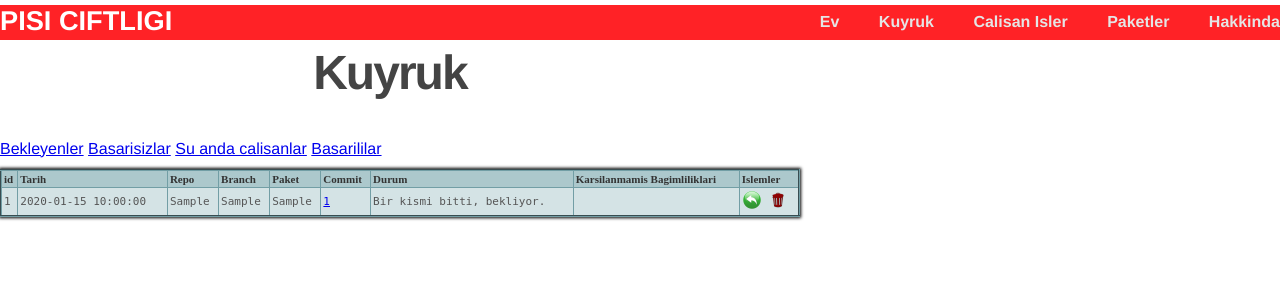
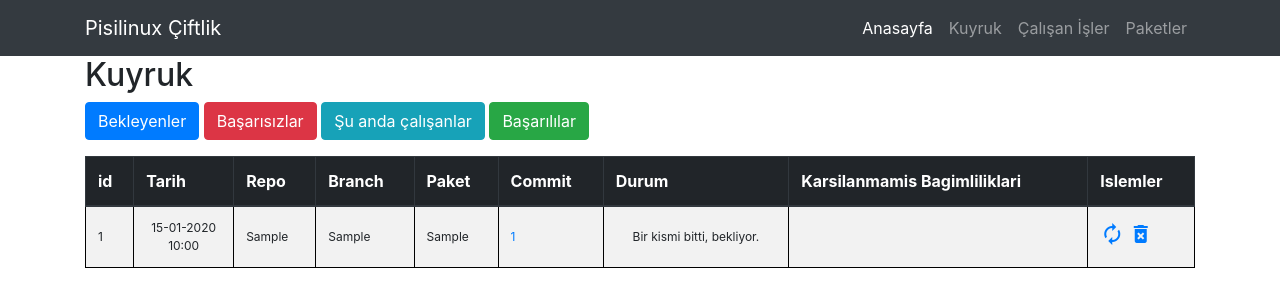
Before and after one commit to PisiLinuxNew/pisi-farm, a Flask app: page /queue in a window 1280 px wide. Shown: the top 307 px of the page. Run offline with Flask 2, Linux system fonts and the light colour scheme; tables that the repository leaves empty hold one stand-in row (values such as "Sample post"); parts of the project's set-up code (start-up, migrations or seed data) failed here and were passed over; some libraries are stand-ins or nearby versions.

Commit message:
farm görsel düzenlemeleri

```diff
--- /dev/null
+++ b/farm/static/css/my.css
@@ -0,0 +1,3 @@
+.queue_list{
+	font-size: 12px;
+}
--- a/farm/templates/layout.html
+++ b/farm/templates/layout.html
@@ -2,15 +2,70 @@
 <html>
   <head>
     <title>Pisi Dagitik Derleme Ciftligi</title>
-    <strong><link rel="stylesheet" href="{{ url_for('static', filename='css/main.css') }}"></strong>
+   <!--  <strong><link rel="stylesheet" href="https://ciftlik.pisilinux.org/static/css/main.css"></strong> -->
+   <link rel="stylesheet" href="https://ciftlik.pisilinux.org/static/css/my.css">
+      <!-- Bootstrap CSS -->
+    <link rel="stylesheet" href="https://maxcdn.bootstrapcdn.com/bootstrap/4.0.0/css/bootstrap.min.css" integrity="sha384-Gn5384xqQ1aoWXA+058RXPxPg6fy4IWvTNh0E263XmFcJlSAwiGgFAW/dAiS6JXm" crossorigin="anonymous">
+    <link href="https://fonts.googleapis.com/icon?family=Material+Icons" rel="stylesheet">
+  <!-- Optional JavaScript -->
+    <!-- jQuery first, then Popper.js, then Bootstrap JS -->
+    <script src="https://code.jquery.com/jquery-3.2.1.slim.min.js" integrity="sha384-KJ3o2DKtIkvYIK3UENzmM7KCkRr/rE9/Qpg6aAZGJwFDMVNA/GpGFF93hXpG5KkN" crossorigin="anonymous"></script>
+    <script src="https://cdnjs.cloudflare.com/ajax/libs/popper.js/1.12.9/umd/popper.min.js" integrity="sha384-ApNbgh9B+Y1QKtv3Rn7W3mgPxhU9K/ScQsAP7hUibX39j7fakFPskvXusvfa0b4Q" crossorigin="anonymous"></script>
+    <script src="https://maxcdn.bootstrapcdn.com/bootstrap/4.0.0/js/bootstrap.min.js" integrity="sha384-JZR6Spejh4U02d8jOt6vLEHfe/JQGiRRSQQxSfFWpi1MquVdAyjUar5+76PVCmYl" crossorigin="anonymous"></script>
+    <script>
+      $(function () {
+        $('[data-toggle="tooltip"]').tooltip()
+      });
+    </script>
+ <style>
+  .uyari{
+    color: red;
+    border:1px solid #ccc;
+    padding: 2px;
+    margin-bottom: 2px;
+    background: #fff;
+    padding-left: 5px;
+  }
+  .home_btn{
+    margin-top: 5px;
+  }
+  .table-bordered td{
+    border:1px solid #000 !important;
+  }
+</style>
   </head>
+
   <body>
+
+  	<nav class="navbar navbar-expand-lg navbar-dark bg-dark">
+  		<div class="container">
+		<a class="navbar-brand" href="#">Pisilinux Çiftlik</a>
+		<button class="navbar-toggler" type="button" data-toggle="collapse" data-target="#navbarSupportedContent" aria-controls="navbarSupportedContent" aria-expanded="false" aria-label="Toggle navigation">
+		<span class="navbar-toggler-icon"></span>
+		</button>
+
+		  <div class="collapse navbar-collapse" id="navbarSupportedContent">
+		  	<ul class="navbar-nav mr-auto">
+		  		<li></li>
+		  	</ul>
+		    <ul class="nav navbar-nav">
+		      <li class="nav-item active"><a class="nav-link" href="{{ url_for('home') }}">Anasayfa <span class="sr-only">(current)</span></a></li>
+		      <li class="nav-item"><a class="nav-link" href="{{ url_for('queue') }}">Kuyruk</a></li>
+		      <li class="nav-item"><a class="nav-link" href="queue/running">Çalışan İşler</a></li>
+		      <li class="nav-item"><a class="nav-link" href="https://ciftlik.pisilinux.org/ciftlik/packages">Paketler </a></li>
+
+		    </ul>
+		  </div>
+		  </div>
+	</nav>
+
+<!--
     <header>
       <div class="container">
 	<h1 class="logo">Pisi Ciftligi</h1>
 	<strong><nav>
 	    <ul class="menu">
-              <li><a href="{{ url_for('home') }}">Ev</a></li>
+              <li><a href="{{ url_for('home') }}">Anasayfa</a></li>
               <li><a href="{{ url_for('queue') }}">Kuyruk</a></li>
               <li><a href="{{ url_for('compiling') }}">Calisan Isler</a></li>
               <li><a href="{{ url_for('sources') }}">Paketler</a></li>
@@ -19,14 +74,16 @@
  	</nav></strong>
       </div>
     </header>
-
+ -->
     <div class="container">
       {% block  top %}
+
       {% endblock %}
     </div>
     <div class="container">
       {% block content %}
       {% endblock %}
     </div>
+
   </body>
 </html>
--- a/farm/templates/queue.html
+++ b/farm/templates/queue.html
@@ -3,36 +3,40 @@
 {% block top %}
 
   <h2>Kuyruk</h2>
-<a href="/ciftlik/queue/waiting"> Bekleyenler</a>
-<a href="/ciftlik/queue/failed"> Basarisizlar</a>
-<a href="/ciftlik/queue/running"> Su anda calisanlar</a>
-<a href="/ciftlik/queue/success"> Basarililar</a>
+
+<a href="/ciftlik/queue/waiting"><button class="btn btn-primary">Bekleyenler</button> </a>
+<a href="/ciftlik/queue/failed"><button class="btn btn-danger">Başarısızlar</button> </a>
+<a href="/ciftlik/queue/running"><button class="btn btn-info">Şu anda çalışanlar</button></a>
+<a href="/ciftlik/queue/success"><button class="btn btn-success">Başarılılar</button></a>
 <p>
 
 {% endblock %}
 
 {% block content %}
-<table border=1>
+<table class="table table-striped table-bordered">
+  <thead class="thead-dark">
 <tr>
-   <th>id</th>
-   <th>Tarih</th>
-   <th>Repo</th>
-   <th>Branch</th>
-   <th>Paket</th>
-   <th>Commit</th>
-   <th>Durum</th>
-   <th>Karsilanmamis Bagimliliklari</th>
-   <th>Islemler</th>
+   <th class="align-middle">id</th>
+   <th class="align-middle">Tarih</th>
+   <th class="align-middle">Repo</th>
+   <th class="align-middle">Branch</th>
+   <th class="align-middle">Paket</th>
+   <th class="align-middle">Commit</th>
+   <th class="align-middle">Durum</th>
+   <th class="align-middle">Karsilanmamis Bagimliliklari</th>
+   <th class="align-middle">Islemler</th>
 </tr>
+</thead>
+<tbody>
   {% for p   in packages %}
 <tr>
-  <td>{{ p.id       }}</td>
-  <td>{{ p.tarih       }}</td>
-  <td>{{ p.repository  }}</td>
-  <td>{{ p.branch      }}</td>
-  <td>{{ p.paket.adi   }}</td>
-  <td><a href = {{ p.commit_url }}>{{ p.commit_id   }}</a></td>
-  <td>
+  <td class="align-middle" style="font-size: 12px;">{{ p.id       }}</td>
+  <td class="align-middle" style="font-size: 12px;width: 100px;text-align: center;">{{ p.tarih.strftime("%d-%m-%Y %H:%M") }}</td>
+  <td class="align-middle" style="font-size: 12px;">{{ p.repository  }}</td>
+  <td class="align-middle" style="font-size: 12px;">{{ p.branch      }}</td>
+  <td class="align-middle" style="font-size: 12px;">{{ p.paket.adi   }}</td>
+  <td class="align-middle" style="font-size: 12px;"><a href = {{ p.commit_url }} target="_blank">{{ p.commit_id   }}</a></td>
+  <td class="align-middle" style="font-size: 12px; text-align: center;">
 
     {% if p.durum  == 0 %}
    Bekliyor.
@@ -41,37 +45,40 @@
    Bir kismi bitti, bekliyor.
     {% endif %}
     {% if p.durum  == 100 %}
-   Calisiyor
+    <i class="material-icons" title="Çalışıyor">watch_later</i>
+
     {% endif %}
     {% if p.durum  == 101 %}
-    <a target=new href= /ciftlik/compiledetail/{{ p.id }}>
-   Basarisiz
+    <a target="_blank" href= /ciftlik/compiledetail/{{ p.id }}>
+      <i class="material-icons" title="Başarısız">warning</i>
+   <!--  Basarisiz -->
     </a>
     {% endif %}
     {% if p.durum  == 999 %}
-    <a target=new href= /ciftlik/compiledetail/{{ p.id }}>
-   Basarili
+    <a target="_blank" href= /ciftlik/compiledetail/{{ p.id }}>
+   <i class="material-icons" title="Başarılı">done</i><!-- Basarili  -->
     </a>
     {% endif %}
 
  </td>
- <td>
+ <td class="align-middle" style="font-size: 12px;">
   {% if p.paket.adi in build_deps.keys() %}
    {% for k,v in build_deps[p.paket.adi].items()  %}
     {% if v == False %}
-	<font color="red">  {{ k }} </font>
+	<p class="uyari">  {{ k }} </p>
     {% endif %}
    {% endfor %}
   {% endif %}
   </td>
 
-  <td>
-    <a href=/ciftlik/queue/return/{{ p.id }} > <img title="Geri al" alt="Kuyruga geri al" src="{{ url_for('static', filename='image/geri.png') }}" ></a>
-    <a href=/ciftlik/queue/delet/{{ p.id }} > <img title="Sil" alt="Kuyruktan sil" src="{{ url_for('static', filename='image/cop.png') }}" ></a>
+  <td class="align-middle">
+    <a href=/ciftlik/queue/return/{{ p.id }} ><i class="material-icons" data-toggle="tooltip" data-placement="top" title="Kuyruga geri al" alt="Kuyruga geri al">autorenew</i></a>
+    <a href=/ciftlik/queue/delet/{{ p.id }} ><i class="material-icons" data-toggle="tooltip" data-placement="top" title="Kuyruktan sil" alt="Kuyruktan sil">delete_forever</i></a>
   </td>
 
 </tr>
 
   {% endfor %}
+  </tbody>
 </table>
 {% endblock %}
```
Also changed, not shown: farm/templates/home.html (+33 -9 lines), farm/templates/pkg.html (+19 -4 lines).
